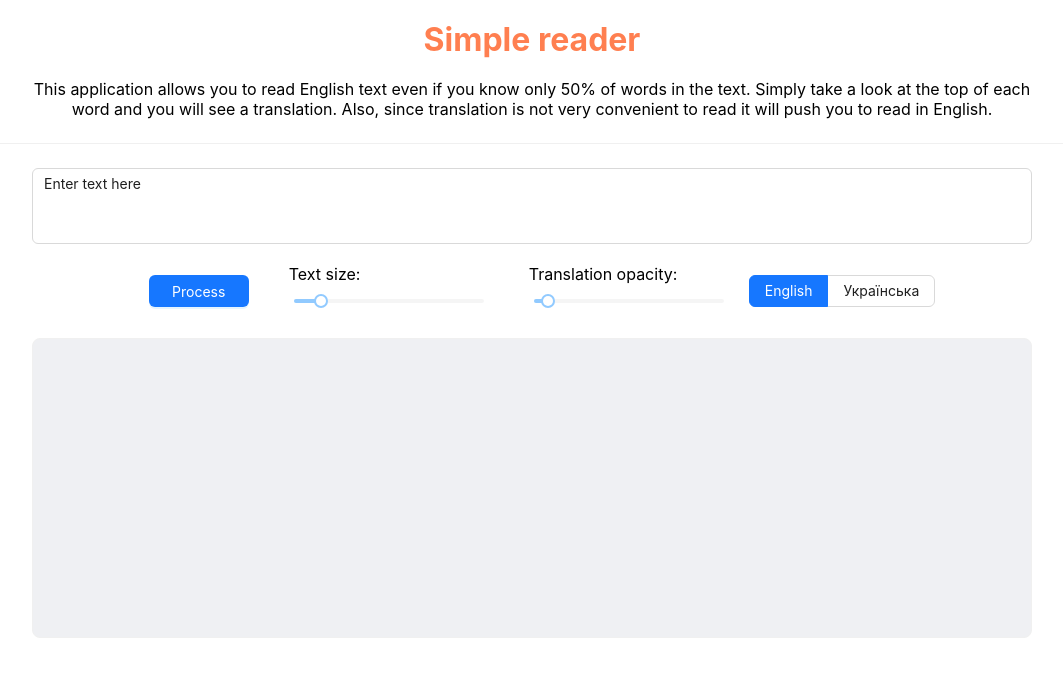
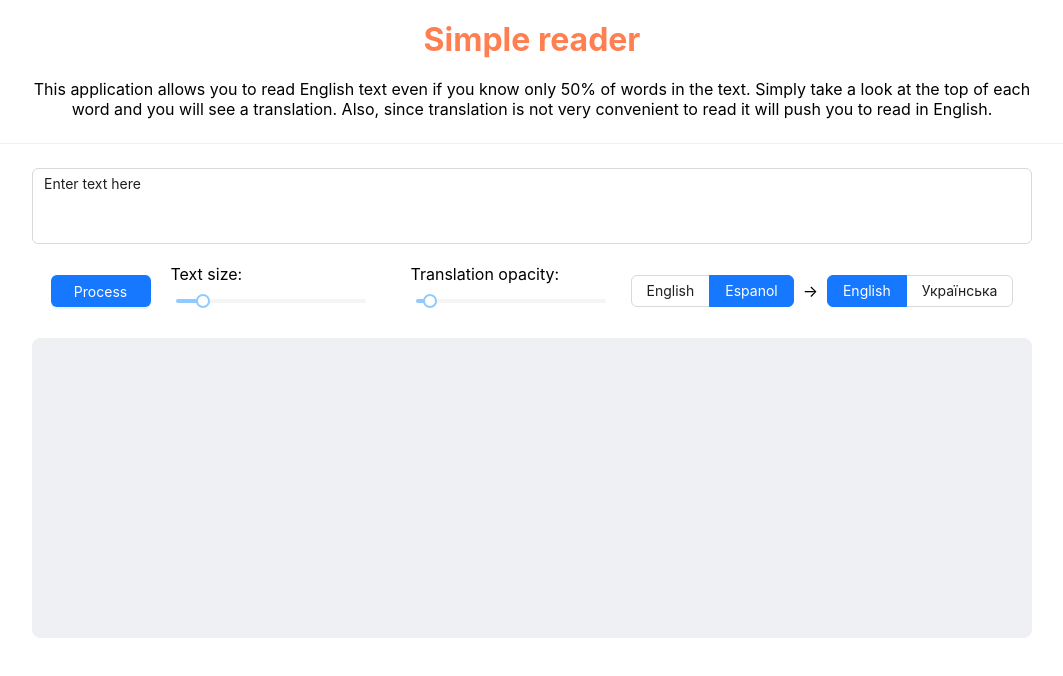
Before and after one commit to Gnatienko/hint-reader, a React (Create React App) app: page / in a window 1280 px wide. Shown: the top 676 px of the page, without its empty margins (108-1171 px from the left). Built offline with nearby package versions, Linux system fonts and the light colour scheme.

Commit message:
lanf from

```diff
--- a/src/App.js
+++ b/src/App.js
@@ -10,10 +10,11 @@ function App() {
   const [translationOpacity, SetTranslationOpacity] = useState(10)
 
   const [language, setLanguage] = useState("en")
+  const [languageFrom, setLanguageFrom] = useState("es")
 
   async function translateWord(word) {
     const response = await fetch(
-      `https://translate.googleapis.com/translate_a/single?client=gtx&sl=auto&tl=${language}&dt=t&q=${encodeURIComponent(
+      `https://translate.googleapis.com/translate_a/single?client=gtx&sl=${languageFrom}&tl=${language}&dt=t&q=${encodeURIComponent(
         word
       )}`
     )
@@ -55,7 +56,7 @@ function App() {
         <div className="button-container">
           <Button
             type="primary"
-            style={{ width: 100, alignSelf: "center", margin: 20 }}
+            style={{ width: 100, alignSelf: "center" }}
             onClick={handleButtonClick}
           >
             Process
@@ -95,6 +96,21 @@ function App() {
               />
             </div>
           </div>
+          <Radio.Group
+            style={{
+              display: "flex",
+              flexDirection: "row",
+            }}
+            value={languageFrom}
+            buttonStyle="solid"
+            onChange={(e) => {
+              setLanguageFrom(e.target.value)
+            }}
+          >
+            <Radio.Button value="en">English</Radio.Button>
+            <Radio.Button value="es">Espanol</Radio.Button>
+          </Radio.Group>{" "}
+          &nbsp; &rarr; &nbsp;
           <Radio.Group
             style={{
               display: "flex",
```
